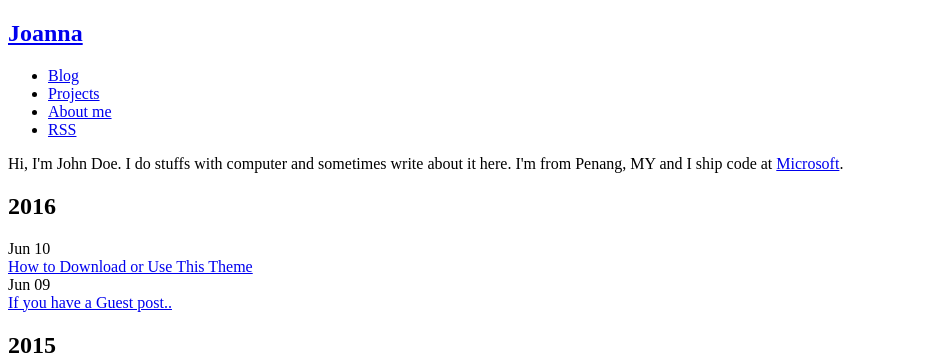
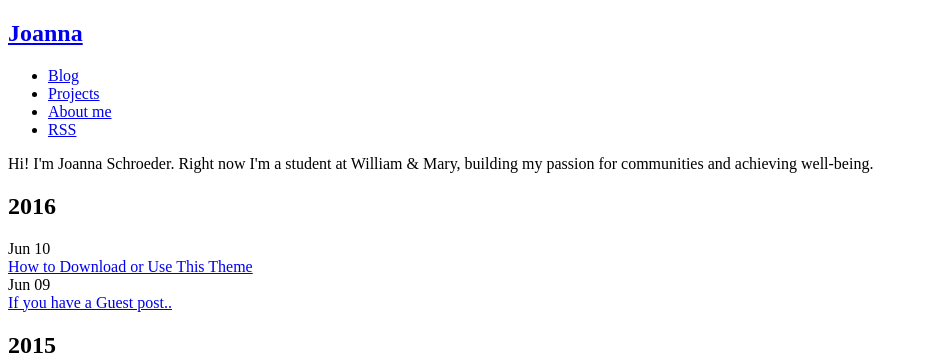
Before and after one commit to jo-schroeder/jo-schroeder.github.io, a Jekyll site: the page built from blog.html, in a window 1280 px wide. Shown: the top 355 px of the page, without its empty margins (0-928 px from the left). Built offline with Jekyll 4.4.1, drawn with Linux system fonts in a browser that asks for light colours.

Commit message:
Update intro.html

```diff
--- a/_includes/intro.html
+++ b/_includes/intro.html
@@ -1,5 +1,5 @@
 <section class="intro">
   <div class="container">
-    <p class="lead">Hi, I'm John Doe. I do stuffs with computer and sometimes write about it here. I'm from Penang, MY and I ship code at <a href="#">Microsoft</a>.</p>
+    <p class="lead">Hi! I'm Joanna Schroeder. Right now I'm a student at William & Mary, building my passion for communities and achieving well-being. </p>
   </div>
 </section>
```
